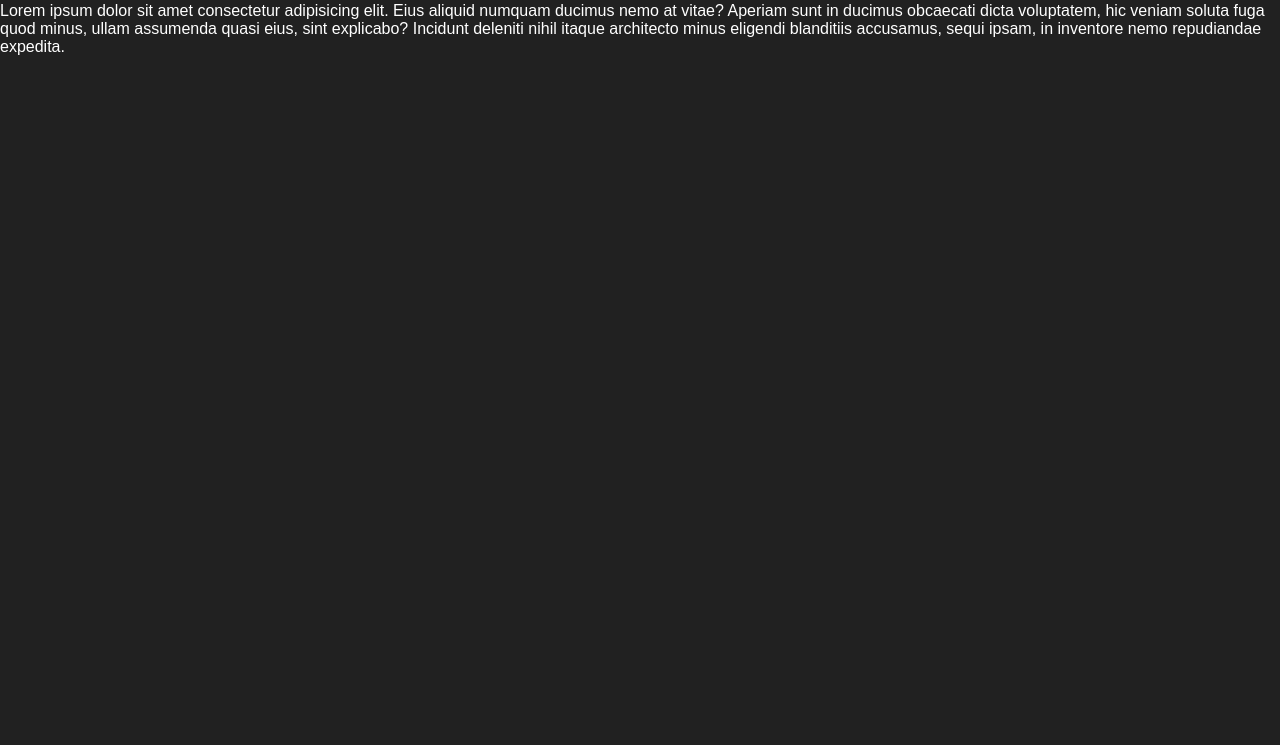
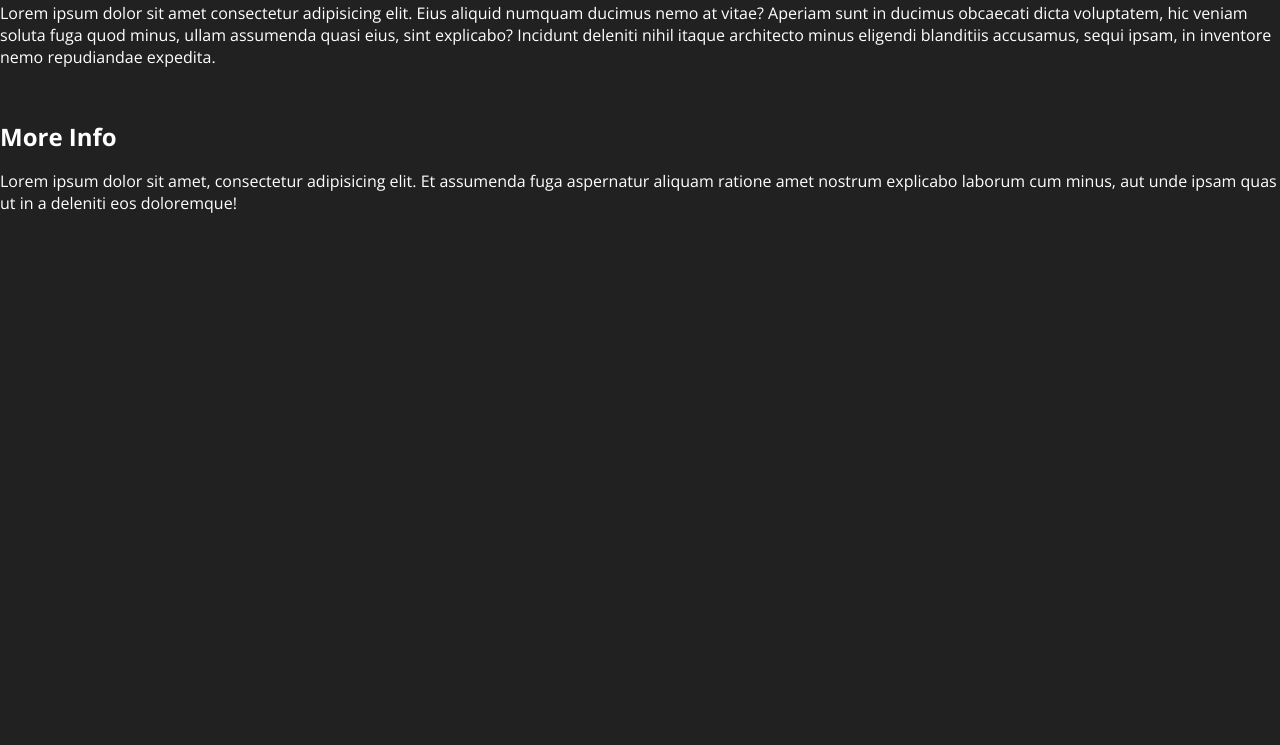
Before and after one commit to GHaoTruong/RESPONSIVE-DESIGN-BEGINNER, a plain HTML site: page index.html in a window 1280 px wide. Shown: the part 55-800 px from the top of the page. Drawn offline with nearby package versions, Linux system fonts and the light colour scheme.

Commit message:
add layout

```diff
--- a/app/scss/globals/_boilerplate.scss
+++ b/app/scss/globals/_boilerplate.scss
@@ -1,3 +1,5 @@
+@use '../util/' as util;
+
 html {
   box-sizing: border-box;
 }
@@ -9,7 +11,7 @@ html {
 }
 
 body {
-  font-family: Arial, Helvetica, sans-serif;
+  font-family: util.$font;
   background-color: var(--background-color);
   color: var(--text-color);
   margin: 0;
--- /dev/null
+++ b/app/scss/layout/_grid.scss
@@ -0,0 +1,11 @@
+.grid {
+  display: grid;
+  grid-template-columns: 1fr;
+  grid-template-rows: auto;
+  gap: 40px;
+
+  &__main {
+  }
+  &__sidebar {
+  }
+}
--- /dev/null
+++ b/app/scss/layout/index.scss
@@ -0,0 +1 @@
+@forward 'grid';
--- a/app/scss/style.scss
+++ b/app/scss/style.scss
@@ -1 +1,3 @@
 @forward 'globals';
+@forward 'util';
+@forward 'layout';
--- /dev/null
+++ b/app/scss/util/_fonts.scss
@@ -0,0 +1 @@
+$font: 'Open Sans', sans-serif;
--- /dev/null
+++ b/app/scss/util/_index.scss
@@ -0,0 +1 @@
+@forward 'fonts';
--- a/index.html
+++ b/index.html
@@ -8,14 +8,33 @@
     <title>Mythos</title>
     <link rel="stylesheet" href="/dist/style.css">
     <script src="/app/js/script.js"></script>
+    <!--Fonts links-->
+    <link rel="preconnect" href="https://fonts.googleapis.com">
+    <link rel="preconnect" href="https://fonts.gstatic.com" crossorigin>
+    <link href="https://fonts.googleapis.com/css2?family=Open+Sans:ital,wght@0,300..800;1,300..800&display=swap"
+        rel="stylesheet">
 </head>
 
 <body>
-    <h1>Mythos</h1>
-    <p>Lorem ipsum dolor sit amet consectetur adipisicing elit. Eius aliquid numquam ducimus nemo at vitae? Aperiam sunt
-        in ducimus obcaecati dicta voluptatem, hic veniam soluta fuga quod minus, ullam assumenda quasi eius, sint
-        explicabo? Incidunt deleniti nihil itaque architecto minus eligendi blanditiis accusamus, sequi ipsam, in
-        inventore nemo repudiandae expedita.</p>
+    <div class="grid">
+        <main class="grid__main">
+            <h1>Mythos</h1>
+            <p>Lorem ipsum dolor sit amet consectetur adipisicing elit. Eius aliquid numquam ducimus nemo at vitae?
+                Aperiam
+                sunt
+                in ducimus obcaecati dicta voluptatem, hic veniam soluta fuga quod minus, ullam assumenda quasi eius,
+                sint
+                explicabo? Incidunt deleniti nihil itaque architecto minus eligendi blanditiis accusamus, sequi ipsam,
+                in
+                inventore nemo repudiandae expedita.</p>
+        </main>
+        <aside class="grid__sidebar">
+            <h2>More Info</h2>
+            <p>Lorem ipsum dolor sit amet, consectetur adipisicing elit. Et assumenda fuga aspernatur aliquam ratione
+                amet
+                nostrum explicabo laborum cum minus, aut unde ipsam quas ut in a deleniti eos doloremque!</p>
+        </aside>
+    </div>
 </body>
 
 </html>
```
Also changed, not shown: dist/index.css (added), dist/style.css, 2 other files.
